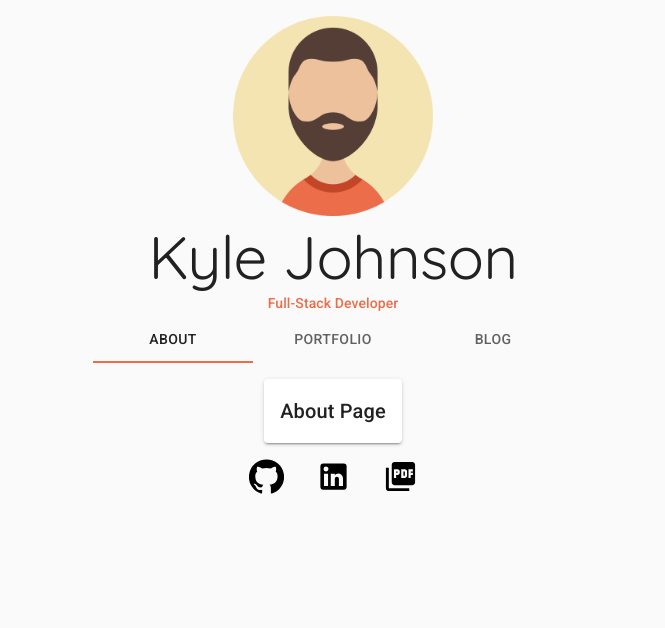
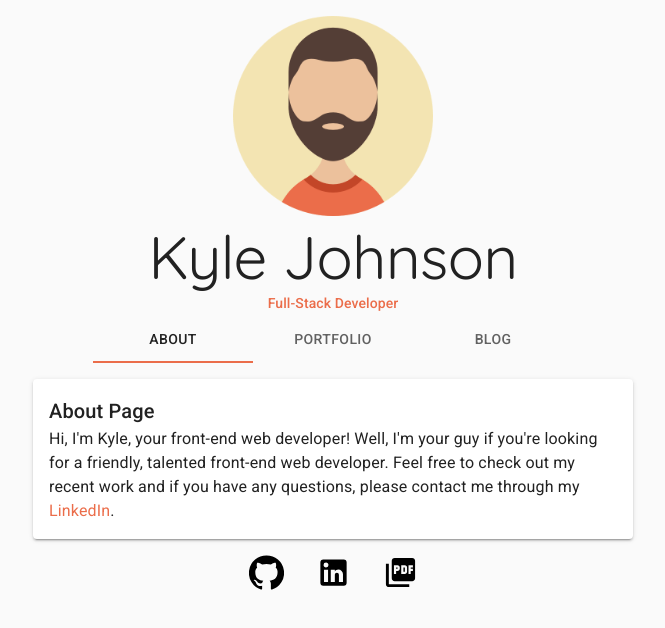
Before and after one commit to 11kyle/mern-client, a React (Create React App) app: page /#/ in a window 1280 px wide. Shown: the top 628 px of the page, without its empty margins (307-972 px from the left). Built offline with nearby package versions, Linux system fonts and the light colour scheme; no server answers.

Commit message:
Added content to the About Page.

```diff
--- a/src/Components/Routes/About.js
+++ b/src/Components/Routes/About.js
@@ -3,7 +3,8 @@ import {
     Typography,
     Grid,
     Paper,
-    Box
+    Box,
+    Link
 } from '@material-ui/core';
 
 export default function About() {
@@ -11,10 +12,19 @@ export default function About() {
         <Grid
             container
         >
-            <Grid item sx={12} style={{maxWidth: "600px", margin: "0 auto"}}>
+            <Grid item sx={12} style={{width: "600px", margin: "0 auto"}}>
                 <Paper elevation={2}>
                     <Box p={2} mt={2}>
                         <Typography variant="h6">About Page</Typography>
+                        <Typography variant="body1">
+                        Hi, I'm Kyle, your front-end web developer! Well, I'm your guy if you're looking for a friendly, talented front-end web developer. Feel free to check out my recent work and if you have any questions, please contact me through my
+                            <Link
+                                href="https://www.linkedin.com/in/kylejohnson11/"
+                                target="_blank"
+                                rel="noopener"
+                            > LinkedIn
+                            </Link>.
+                        </Typography>
                     </Box>
                 </Paper>
             </Grid>
--- a/src/Components/Routes/Blog.js
+++ b/src/Components/Routes/Blog.js
@@ -22,7 +22,7 @@ export default function Blog(props) {
     // Map blogposts the the DOM
     const listItems = blogposts.map((blogpost) =>
         <Grid item xs={12} key={blogpost._id}>
-            <Paper elevation={2} style={{maxWidth: "600px", margin: "0 auto"}}>
+            <Paper elevation={2} style={{width: "600px", margin: "0 auto"}}>
                 <Box p={2} mt={2}>
                     <Typography variant="h6">
                         {blogpost.title}
--- a/src/Components/Routes/Portfolio.js
+++ b/src/Components/Routes/Portfolio.js
@@ -13,7 +13,7 @@ import websiteForPortfolio02 from '../../Images/website_for_portfolio_02.png';
 
 const useStyles = makeStyles({
     root: {
-        maxWidth: 600,
+        width: 600,
         margin: "16px auto 0 auto",
     },
     media: {
```
